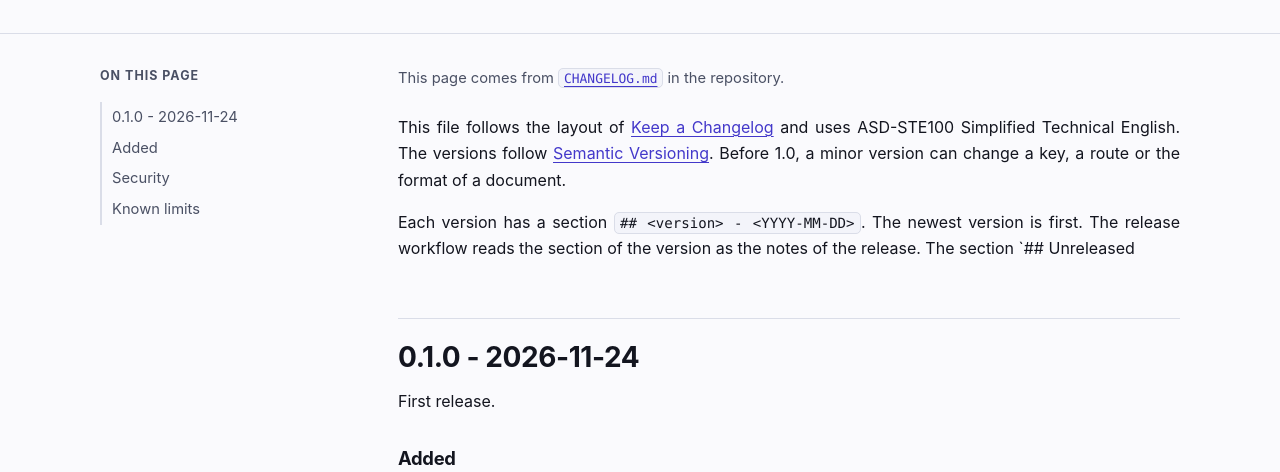
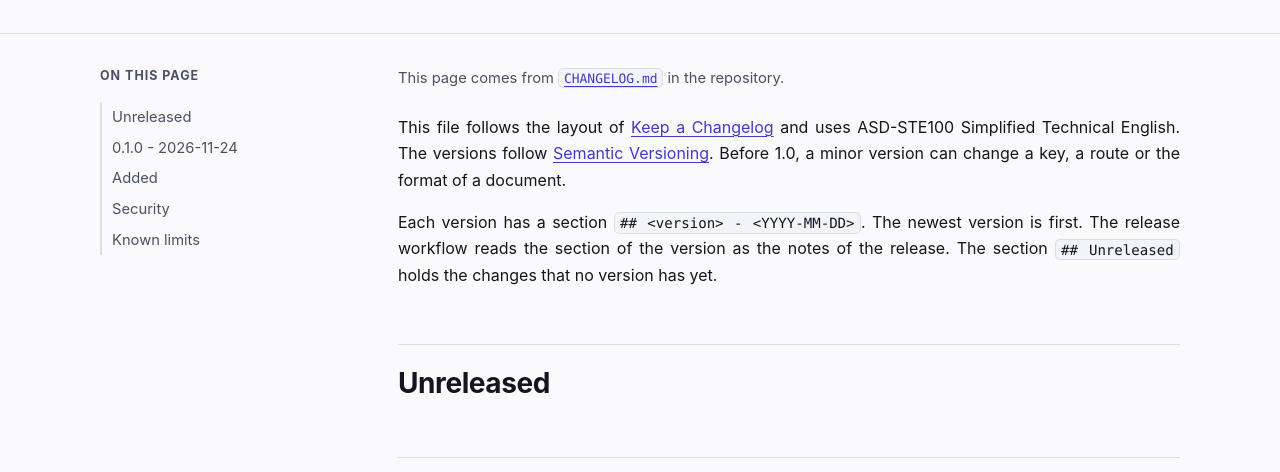
Before and after one commit to ProcurAuth/pupitre, a plain HTML site: page docs/changelog.html in a window 1280 px wide. Shown: the part 280-752 px from the top of the page. Drawn offline with Linux system fonts and the light colour scheme.

Commit message:
Fix the first lines of the changelog and name the font files that a copied file mentions

```diff
--- a/docs/changelog.html
+++ b/docs/changelog.html
@@ -43,8 +43,9 @@
   </div>
 </header>
 <main id="main">
-<div class="page-head"><div class="wrap"><p class="eyebrow"><span class="badge">Version 0.1.0</span> The changes of each version</p><h1>Changelog</h1><p class="lede">The versions of Pupitre, with the changes and the upgrade steps.</p></div></div><div class="wrap doc-layout"><nav class="toc" aria-label="On this page"><details class="toc-details" open><summary>On this page</summary><ol><li><a href="#010---2026-11-24">0.1.0 - 2026-11-24</a></li><li><a href="#added">Added</a></li><li><a href="#security">Security</a></li><li><a href="#known-limits">Known limits</a></li></ol></details></nav><article class="doc"><p class="src">This page comes from <a href="https://github.com/ProcurAuth/pupitre/blob/main/CHANGELOG.md"><code>CHANGELOG.md</code></a> in the repository.</p><p>This file follows the layout of <a href="https://keepachangelog.com/en/1.1.0/">Keep a Changelog</a> and uses ASD-STE100 Simplified Technical English. The versions follow <a href="https://semver.org/spec/v2.0.0.html">Semantic Versioning</a>. Before 1.0, a minor version can change a key, a route or the format of a document.</p>
-<p>Each version has a section <code>## &lt;version&gt; - &lt;YYYY-MM-DD&gt;</code>. The newest version is first. The release workflow reads the section of the version as the notes of the release. The section `## Unreleased</p>
+<div class="page-head"><div class="wrap"><p class="eyebrow"><span class="badge">Version 0.1.0</span> The changes of each version</p><h1>Changelog</h1><p class="lede">The versions of Pupitre, with the changes and the upgrade steps.</p></div></div><div class="wrap doc-layout"><nav class="toc" aria-label="On this page"><details class="toc-details" open><summary>On this page</summary><ol><li><a href="#unreleased">Unreleased</a></li><li><a href="#010---2026-11-24">0.1.0 - 2026-11-24</a></li><li><a href="#added">Added</a></li><li><a href="#security">Security</a></li><li><a href="#known-limits">Known limits</a></li></ol></details></nav><article class="doc"><p class="src">This page comes from <a href="https://github.com/ProcurAuth/pupitre/blob/main/CHANGELOG.md"><code>CHANGELOG.md</code></a> in the repository.</p><p>This file follows the layout of <a href="https://keepachangelog.com/en/1.1.0/">Keep a Changelog</a> and uses ASD-STE100 Simplified Technical English. The versions follow <a href="https://semver.org/spec/v2.0.0.html">Semantic Versioning</a>. Before 1.0, a minor version can change a key, a route or the format of a document.</p>
+<p>Each version has a section <code>## &lt;version&gt; - &lt;YYYY-MM-DD&gt;</code>. The newest version is first. The release workflow reads the section of the version as the notes of the release. The section <code>## Unreleased</code> holds the changes that no version has yet.</p>
+<h2 id="unreleased"><a class="self" href="#unreleased">Unreleased</a></h2>
 <h2 id="010---2026-11-24"><a class="self" href="#010---2026-11-24">0.1.0 - 2026-11-24</a></h2>
 <p>First release.</p>
 <h3 id="added">Added</h3>
```
Also changed, not shown: 3 other files.
